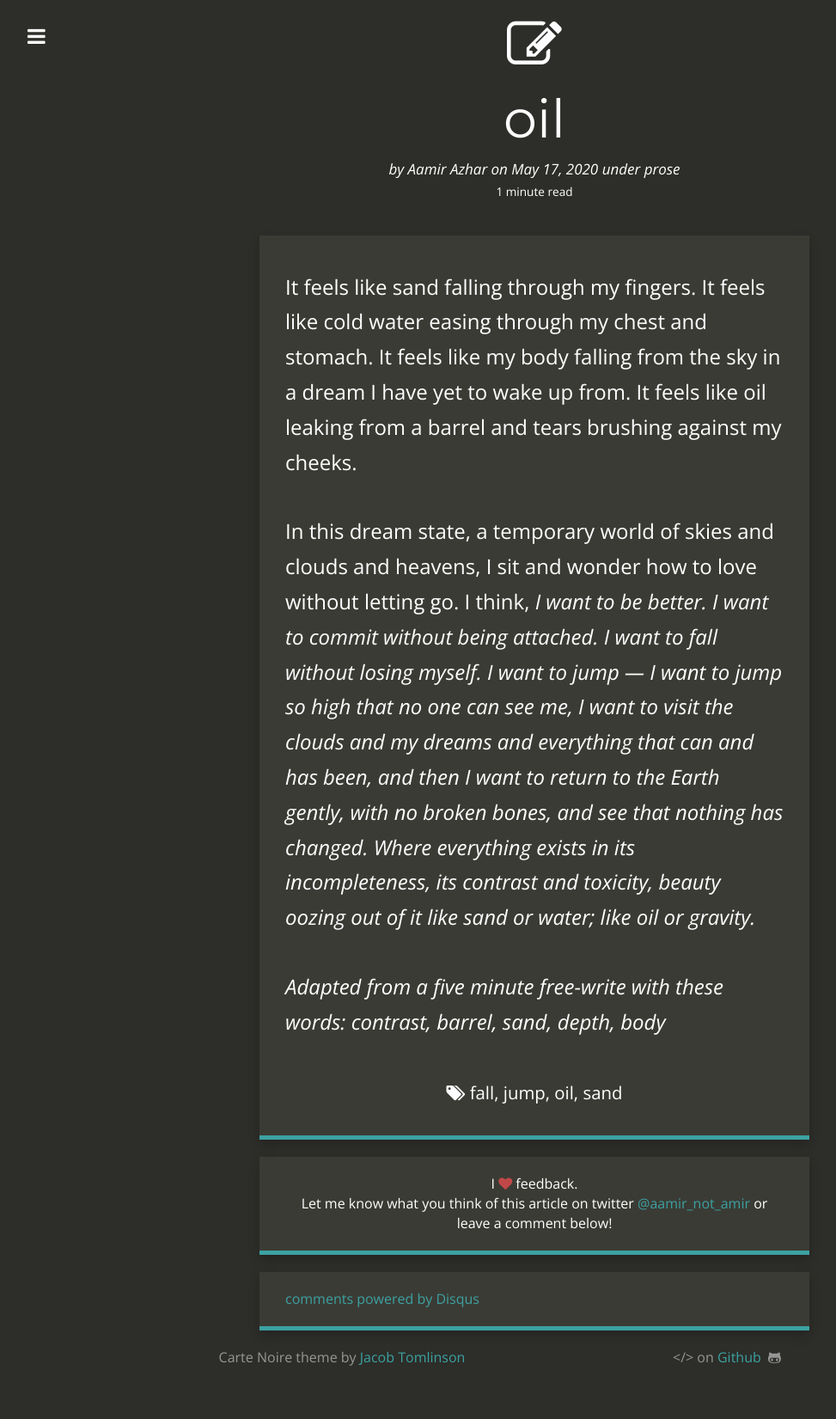
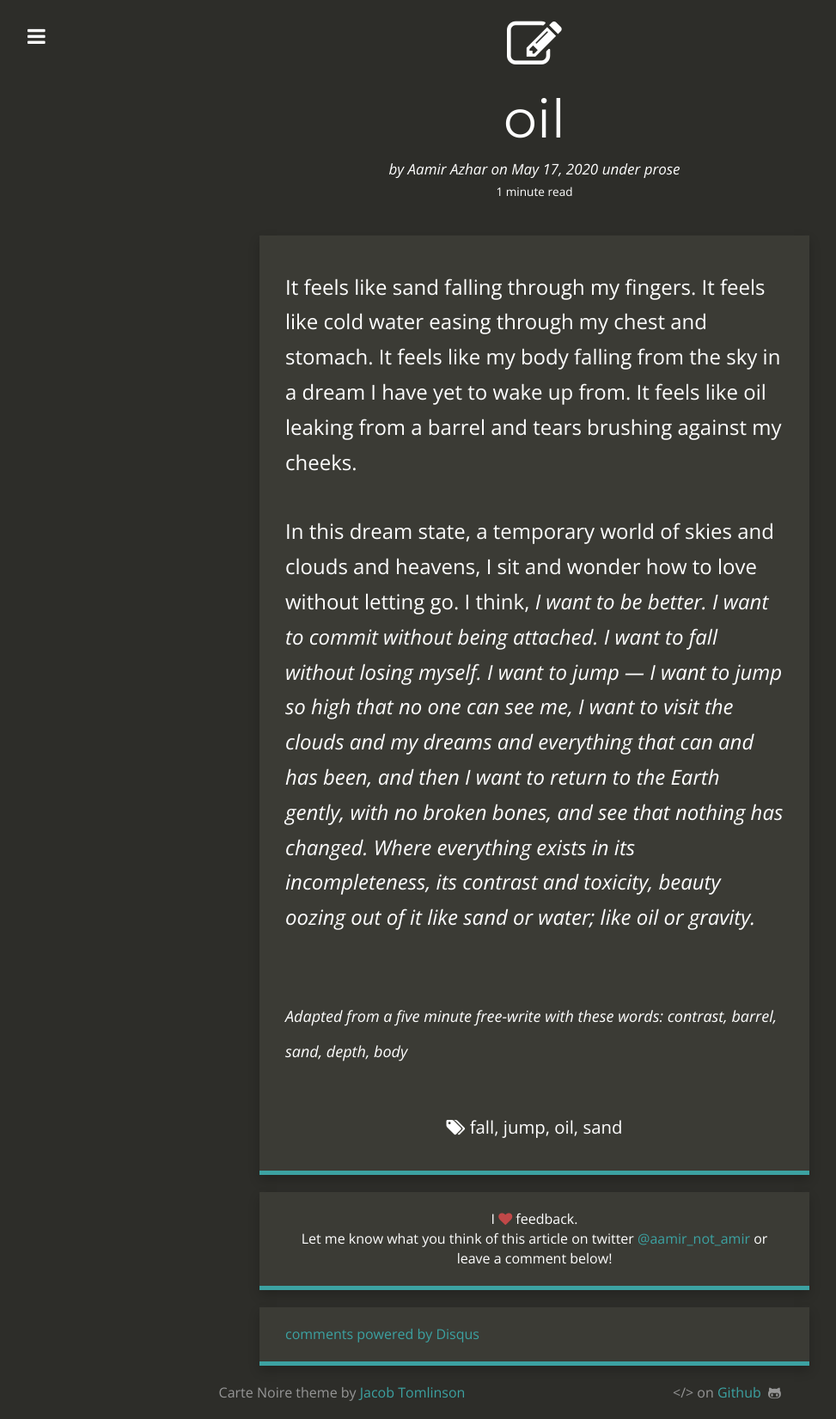
Before and after one commit to jacobtomlinson/carte-noire, a Jekyll site: the page built from _posts/2020-05-17-oil.md, in a window 1280 px wide. Shown: the whole page at 86% size, without its empty margins (18-991 px from the left). Built offline with Jekyll 4.4.1, drawn with Linux system fonts in a browser that asks for light colours; nearby versions of some CDN libraries; comment, search, counter and statistics services are not loaded; before the commit the page ends 1611 px from its top, so only the background shows below that.

Commit message:
Format context to oil

```diff
--- a/_posts/2020-05-17-oil.md
+++ b/_posts/2020-05-17-oil.md
@@ -16,4 +16,5 @@
 
 In this dream state, a temporary world of skies and clouds and heavens, I sit and wonder how to love without letting go. I think, *I want to be better. I want to commit without being attached. I want to fall without losing myself. I want to jump — I want to jump so high that no one can see me, I want to visit the clouds and my dreams and everything that can and has been, and then I want to return to the Earth gently, with no broken bones, and see that nothing has changed. Where everything exists in its incompleteness, its contrast and toxicity, beauty oozing out of it like sand or water; like oil or gravity.*
 
-*Adapted from a five minute free-write with these words: contrast, barrel, sand, depth, body*
+<br>
+<sup>*Adapted from a five minute free-write with these words: contrast, barrel, sand, depth, body*</sup>
```
